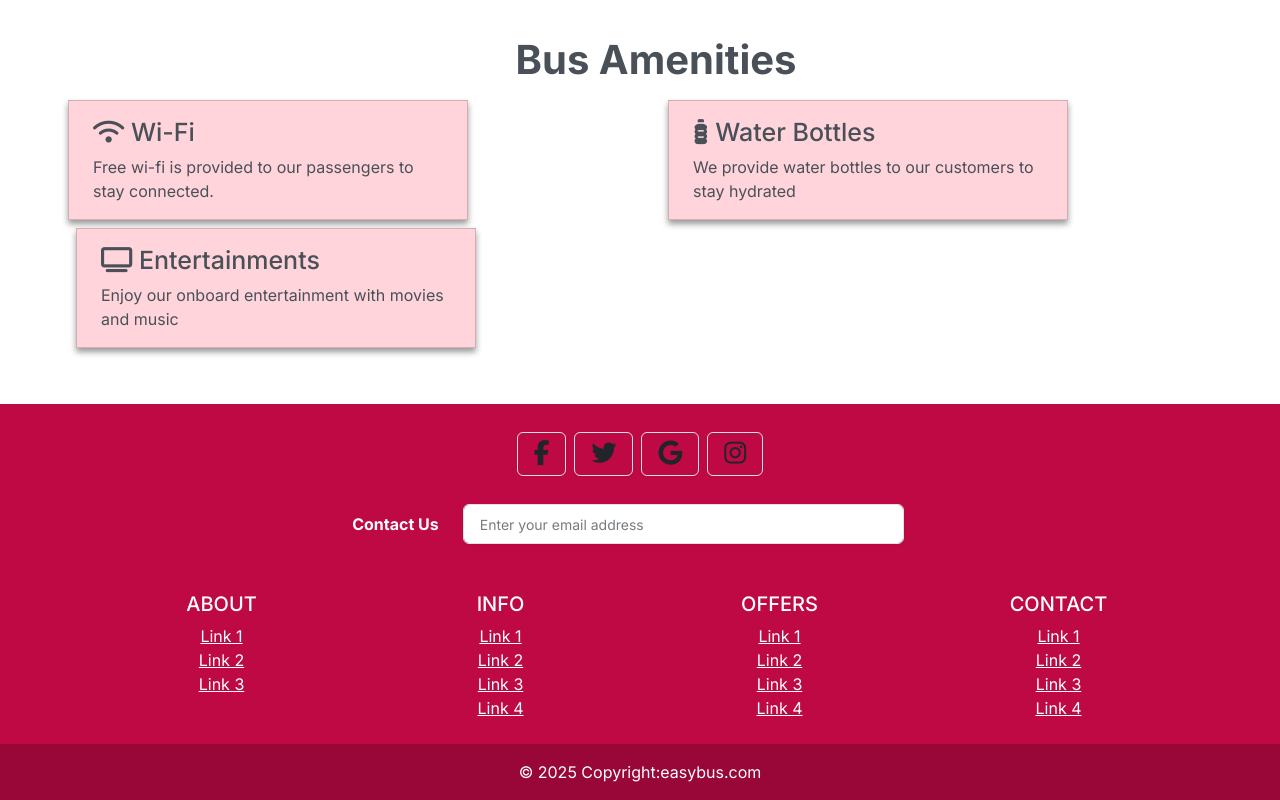
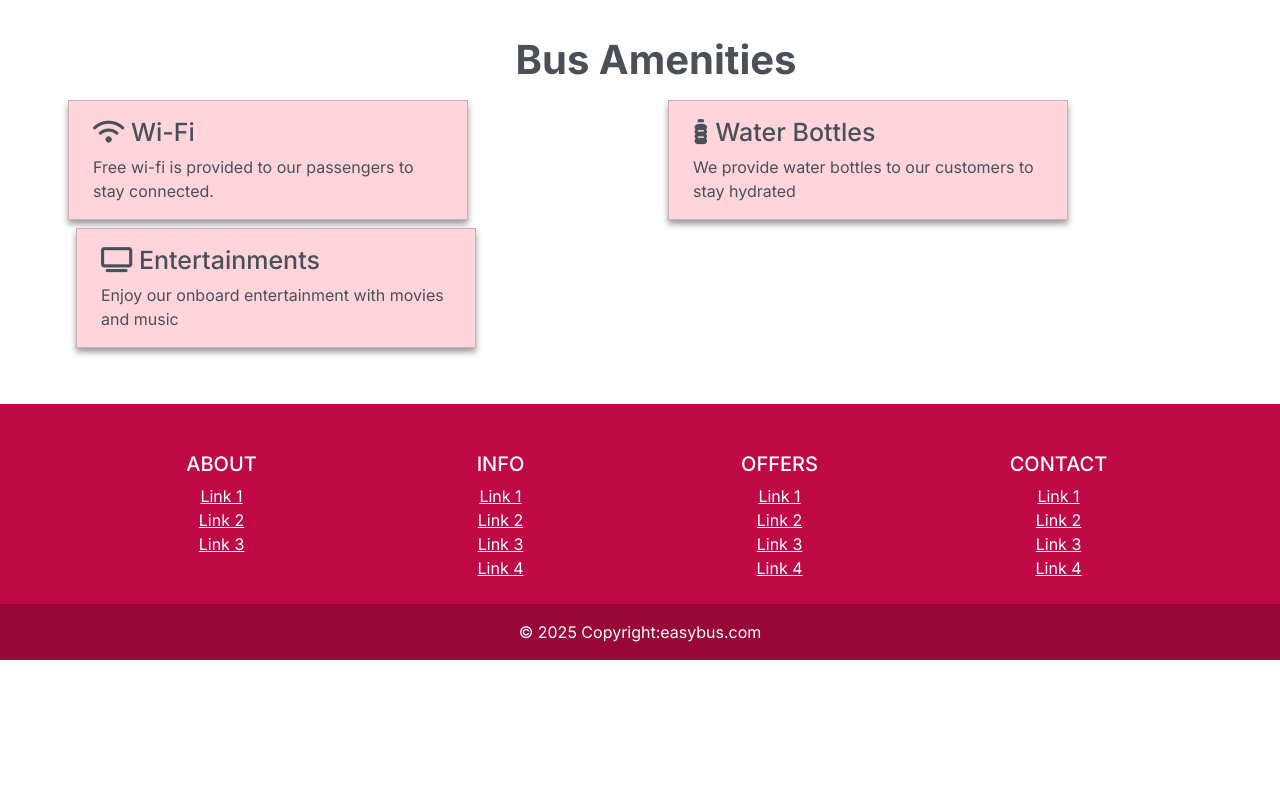
Before and after one commit to Anagha402/easy-bus-frontend, a React (Vite) app: page /home in a window 1280 px wide. Shown: the part 1958-2758 px from the top of the page. After the commit the page ends 2618 px from the top, so only its background shows below. Built offline with nearby package versions, Linux system fonts and the light colour scheme.

Commit message:
mailnotification

```diff
--- a/src/Components/Footer.jsx
+++ b/src/Components/Footer.jsx
@@ -14,47 +14,8 @@ function Footer() {
     <>
     <MDBFooter className='text-center mt-5' color='white' style={{backgroundColor:"rgb(190, 9, 69)"}}>
       <MDBContainer className='p-4'>
-        <section className='mb-4'>
-          <MDBBtn outline color="light" floating className='m-1' href='#!' role='button'>
-            <MDBIcon fab icon='facebook-f' />
-          </MDBBtn>
-
-          <MDBBtn outline color="light" floating className='m-1' href='#!' role='button'>
-            <MDBIcon fab icon='twitter' />
-          </MDBBtn>
-
-          <MDBBtn outline color="light" floating className='m-1' href='#!' role='button'>
-            <MDBIcon fab icon='google' />
-          </MDBBtn>
-
-          <MDBBtn outline color="light" floating className='m-1' href='#!' role='button'>
-            <MDBIcon fab icon='instagram' />
-          </MDBBtn>
 
 
-
-
-        </section>
-
-        <section className=''>
-          <form action=''>
-            <MDBRow className='d-flex justify-content-center'>
-              <MDBCol size="auto">
-                <p className='pt-2'>
-                  <strong>Contact Us</strong>
-                </p>
-              </MDBCol>
-
-              <MDBCol md='5' start>
-                <MDBInput contrast type='email'  className='mb-4'placeholder='Enter your email address' />
-              </MDBCol>
-
-              <MDBCol size="auto">
-
-              </MDBCol>
-            </MDBRow>
-          </form>
-        </section>
 
         <section className='mb-4'>
 
--- a/src/Pages/BookNow.jsx
+++ b/src/Pages/BookNow.jsx
@@ -37,70 +37,107 @@ function BookNow() {
     };
 
 
+    // const handleRegister = async () => {
+    //     const totalAmount = bus.fare * selectedSeats.length; // Use the original amount
+
+    //     try {
+    //         dispatch(ShowLoading());
+    //         const orderResponse = await api.post("/api/payment/create-order", { amount: totalAmount, couponCode }); // Send original amount
+    //         dispatch(HideLoading());
+
+    //         if (orderResponse.data.success) {
+    //             const { order } = orderResponse.data;
+
+    //             // Log the order amount received from Razorpay API
+    //             console.log("Razorpay order received: ", order);
+    //             console.log("Amount to be passed to Razorpay modal (in paise):", order.amount);
+
+    //             const options = {
+    //                 key: "rzp_test_iBqySrSexqQTOR",
+    //                 amount: order.amount, // Razorpay expects this in paise
+    //                 currency: order.currency,
+    //                 name: "Easy Bus",
+    //                 description: `Bus booking for ${bus.name}`,
+    //                 order_id: order.id,
+    //                 handler: async (response) => {
+    //                     try {
+    //                         // Send payment details to backend for verification
+    //                         const verifyResponse = await api.post("/api/payment/verify-payment", {
+    //                             razorpay_order_id: response.razorpay_order_id,
+    //                             razorpay_payment_id: response.razorpay_payment_id,
+    //                             razorpay_signature: response.razorpay_signature,
+    //                             bus: bus._id,
+    //                             user: user?._id,
+    //                             seats: selectedSeats,
+    //                             amount: totalAmount, // Send original amount
+    //                             couponCode, // Pass coupon code for backend processing
+    //                         });
+
+    //                         if (verifyResponse.data.success) {
+    //                             message.success("Payment successful! Booking confirmed.");
+    //                             navigate("/bookings");
+    //                         } else {
+    //                             message.error("Payment verification failed.");
+    //                         }
+    //                     } catch (err) {
+    //                         message.error(`Error during payment verification: ${err.message}`);
+    //                     }
+    //                 },
+    //                 theme: {
+    //                     color: "#3399cc",
+    //                 },
+    //             };
+
+    //             console.log("Opening Razorpay with the following options:", options);
+
+    //             const razorpay = new window.Razorpay(options);
+    //             razorpay.open();
+    //         } else {
+    //             message.error(orderResponse.data.message);
+    //         }
+    //     } catch (error) {
+    //         dispatch(HideLoading());
+    //         message.error(error.message);
+    //     }
+    // };
+
     const handleRegister = async () => {
-        const totalAmount = bus.fare * selectedSeats.length; // Use the original amount
+        const totalAmount =  bus.fare * selectedSeats.length;
 
         try {
             dispatch(ShowLoading());
-            const orderResponse = await api.post("/api/payment/create-order", { amount: totalAmount, couponCode }); // Send original amount
+            const orderResponse = await api.post("/api/payment/create-order", { amount: totalAmount, couponCode });
             dispatch(HideLoading());
 
             if (orderResponse.data.success) {
-                const { order } = orderResponse.data;
-
-                // Log the order amount received from Razorpay API
-                console.log("Razorpay order received: ", order);
-                console.log("Amount to be passed to Razorpay modal (in paise):", order.amount);
-
                 const options = {
                     key: "rzp_test_iBqySrSexqQTOR",
-                    amount: order.amount, // Razorpay expects this in paise
-                    currency: order.currency,
-                    name: "Easy Bus",
-                    description: `Bus booking for ${bus.name}`,
-                    order_id: order.id,
+                    amount: orderResponse.data.order.amount,
+                    currency: "INR",
+                    order_id: orderResponse.data.order.id,
                     handler: async (response) => {
-                        try {
-                            // Send payment details to backend for verification
                         const verifyResponse = await api.post("/api/payment/verify-payment", {
-                                razorpay_order_id: response.razorpay_order_id,
-                                razorpay_payment_id: response.razorpay_payment_id,
-                                razorpay_signature: response.razorpay_signature,
+                            ...response,
                             bus: bus._id,
-                                user: user?._id,
+                            user: user._id,
                             seats: selectedSeats,
-                                amount: totalAmount, // Send original amount
-                                couponCode, // Pass coupon code for backend processing
+                            amount: totalAmount,
+                            couponCode,
                         });
 
                         if (verifyResponse.data.success) {
-                                message.success("Payment successful! Booking confirmed.");
+                            message.success("Payment successful! Confirmation email sent.");
                             navigate("/bookings");
-                            } else {
-                                message.error("Payment verification failed.");
                         }
-                        } catch (err) {
-                            message.error(`Error during payment verification: ${err.message}`);
-                        }
-                    },
-                    theme: {
-                        color: "#3399cc",
                     },
                 };
 
-                console.log("Opening Razorpay with the following options:", options);
-
-                const razorpay = new window.Razorpay(options);
-                razorpay.open();
-            } else {
-                message.error(orderResponse.data.message);
+                new window.Razorpay(options).open();
             }
         } catch (error) {
-            dispatch(HideLoading());
             message.error(error.message);
         }
     };
-
 
 
 
```
Lines whose indentation alone changed are shown as unchanged.
